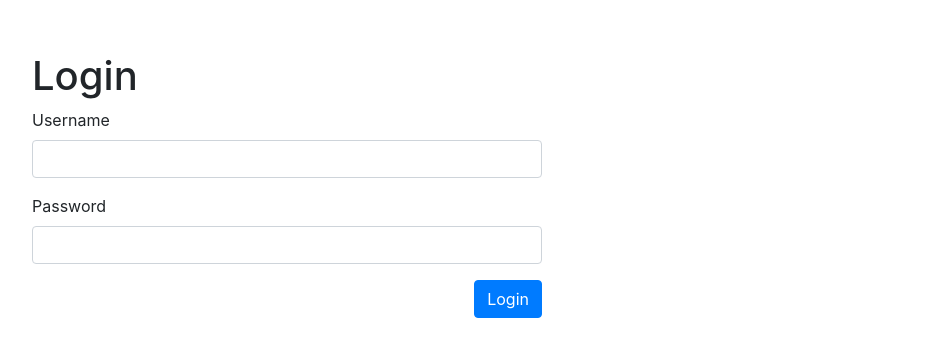
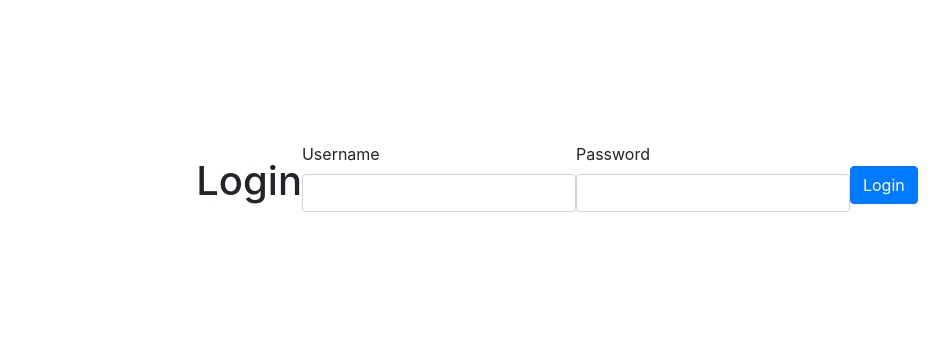
Before and after one commit to basitk41/html-bootstrap-user-crud-app, a plain HTML site: page index.html in a window 1280 px wide. Shown: the part 215-572 px from the top of the page, without its empty margins (83-1032 px from the left). Drawn offline with nearby package versions, Linux system fonts and the light colour scheme.

Commit message:
Update index.html

```diff
--- a/index.html
+++ b/index.html
@@ -31,7 +31,7 @@
           style="height: 100vh"
         >
           <div class="col-sm-12">
-            <div class="col-sm-12 col-md-6 md:offset-3">
+            <div class="d-flex align-items-center justify-content-center">
               <h1>Login</h1>
               <div class="form-group">
                 <label for="username">Username</label>
```
